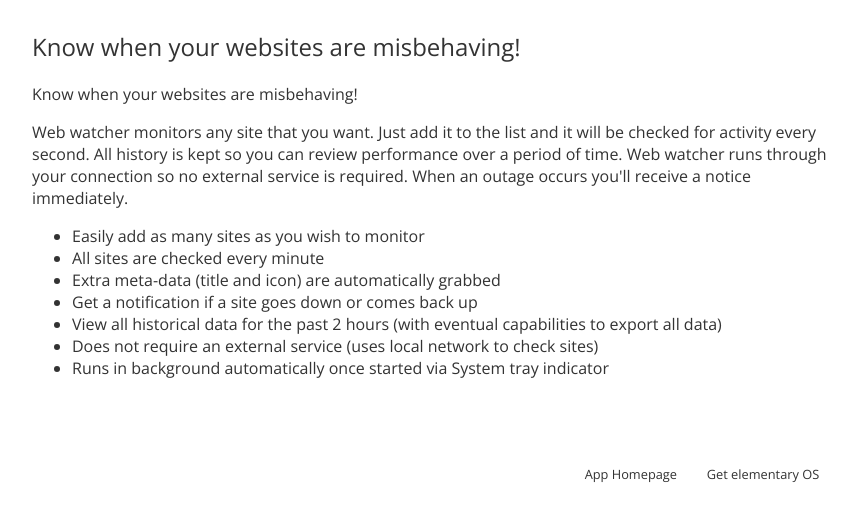
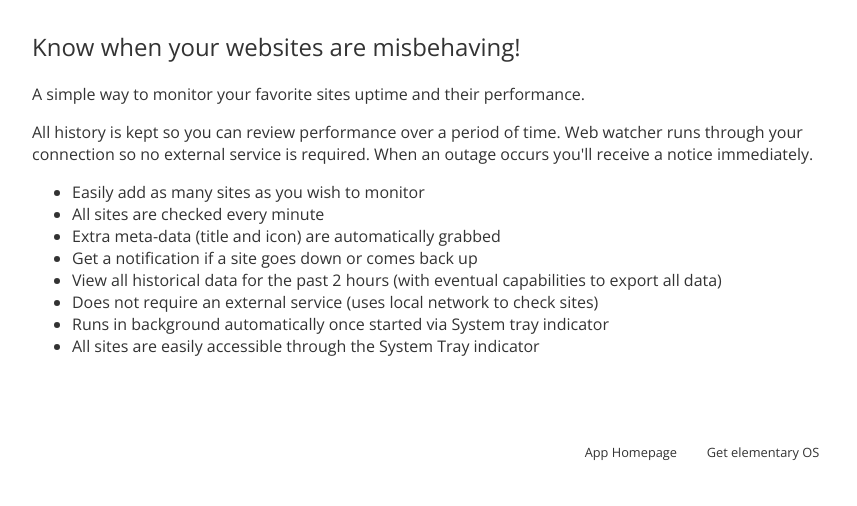
Before and after one commit to elementary/appcenter-web, a Jekyll site: the page built from _apps/com.github.kjlaw89.webwatcher.md, in a window 1280 px wide. Shown: the part 438-944 px from the top of the page, without its empty margins (208-1065 px from the left). Built offline with Jekyll 4.4.1, drawn with Linux system fonts in a browser that asks for light colours; nearby versions of some CDN libraries; after the commit the page ends 922 px from its top, so only the background shows below that.

Commit message:
Update Appdata

```diff
--- a/_apps/com.github.kjlaw89.webwatcher.md
+++ b/_apps/com.github.kjlaw89.webwatcher.md
@@ -4,24 +4,21 @@ summary: Know when your websites are misbehaving!
 developer: KJ Lawrence
 homepage: https://kjlaw89.github.io/webwatcher/
 screenshots:
-  - https://appstream.elementary.io/appcenter/media/xenial/com/github/kjlaw89.webwatcher.desktop/EBB27B10EB19D0B5A320466066AE519C/screenshots/image-1_orig.png
-  - https://appstream.elementary.io/appcenter/media/xenial/com/github/kjlaw89.webwatcher.desktop/EBB27B10EB19D0B5A320466066AE519C/screenshots/image-2_orig.png
+  - https://appstream.elementary.io/appcenter/media/xenial/com/github/kjlaw89.webwatcher.desktop/CA9DF0CE9C19A5D6BD068190C697E2A2/screenshots/image-1_orig.png
+  - https://appstream.elementary.io/appcenter/media/xenial/com/github/kjlaw89.webwatcher.desktop/CA9DF0CE9C19A5D6BD068190C697E2A2/screenshots/image-2_orig.png
 icons:
-  "64": https://appstream.elementary.io/appcenter/media/xenial/com/github/kjlaw89.webwatcher.desktop/EBB27B10EB19D0B5A320466066AE519C/icons/64x64/com.github.kjlaw89.webwatcher_com.github.kjlaw89.webwatcher.png
-  "128": https://appstream.elementary.io/appcenter/media/xenial/com/github/kjlaw89.webwatcher.desktop/EBB27B10EB19D0B5A320466066AE519C/icons/128x128/com.github.kjlaw89.webwatcher_com.github.kjlaw89.webwatcher.png
-  "64@2": https://appstream.elementary.io/appcenter/media/xenial/com/github/kjlaw89.webwatcher.desktop/EBB27B10EB19D0B5A320466066AE519C/icons/64x64@2/com.github.kjlaw89.webwatcher_com.github.kjlaw89.webwatcher.png
-  "128@2": https://appstream.elementary.io/appcenter/media/xenial/com/github/kjlaw89.webwatcher.desktop/EBB27B10EB19D0B5A320466066AE519C/icons/128x128@2/com.github.kjlaw89.webwatcher_com.github.kjlaw89.webwatcher.png
+  "64": https://appstream.elementary.io/appcenter/media/xenial/com/github/kjlaw89.webwatcher.desktop/CA9DF0CE9C19A5D6BD068190C697E2A2/icons/64x64/com.github.kjlaw89.webwatcher_com.github.kjlaw89.webwatcher.png
+  "128": https://appstream.elementary.io/appcenter/media/xenial/com/github/kjlaw89.webwatcher.desktop/CA9DF0CE9C19A5D6BD068190C697E2A2/icons/128x128/com.github.kjlaw89.webwatcher_com.github.kjlaw89.webwatcher.png
+  "64@2": https://appstream.elementary.io/appcenter/media/xenial/com/github/kjlaw89.webwatcher.desktop/CA9DF0CE9C19A5D6BD068190C697E2A2/icons/64x64@2/com.github.kjlaw89.webwatcher_com.github.kjlaw89.webwatcher.png
+  "128@2": https://appstream.elementary.io/appcenter/media/xenial/com/github/kjlaw89.webwatcher.desktop/CA9DF0CE9C19A5D6BD068190C697E2A2/icons/128x128@2/com.github.kjlaw89.webwatcher_com.github.kjlaw89.webwatcher.png
 color:
   primary: "#667885"
   primary-text: "#FFF"
-price: 5
+price: 3
 ---
 
-<p>Know when your websites are misbehaving!</p>
-<p>Web watcher monitors any site that you want. Just add it to the list and it
-          will be checked for activity every second. All history is kept so you can review
-          performance over a period of time. Web watcher runs through your connection so
-          no external service is required. When an outage occurs you&apos;ll receive a notice immediately.</p>
+<p>A simple way to monitor your favorite sites uptime and their performance.</p>
+<p>All history is kept so you can review performance over a period of time. Web watcher runs through your connection so no external service is required. When an outage occurs you&apos;ll receive a notice immediately.</p>
 <ul>
   <li>Easily add as many sites as you wish to monitor</li>
   <li>All sites are checked every minute</li>
@@ -30,4 +27,5 @@ price: 5
   <li>View all historical data for the past 2 hours (with eventual capabilities to export all data)</li>
   <li>Does not require an external service (uses local network to check sites)</li>
   <li>Runs in background automatically once started via System tray indicator</li>
+  <li>All sites are easily accessible through the System Tray indicator</li>
 </ul>
```
Also changed, not shown: _apps/com.github.bleakgrey.transporter.md (+6 -6 lines), _apps/com.github.jeremypw.gnonograms.md (+6 -6 lines), _apps/com.github.muriloventuroso.easyssh.md (+4 -4 lines), _apps/com.github.ztefn.haguichi.md (+9 -22 lines).
